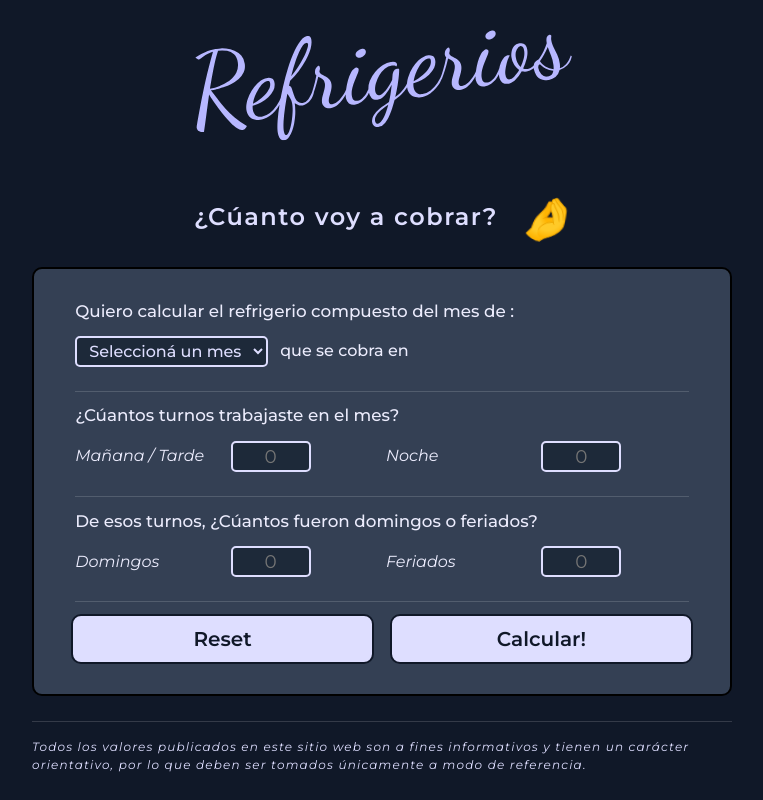
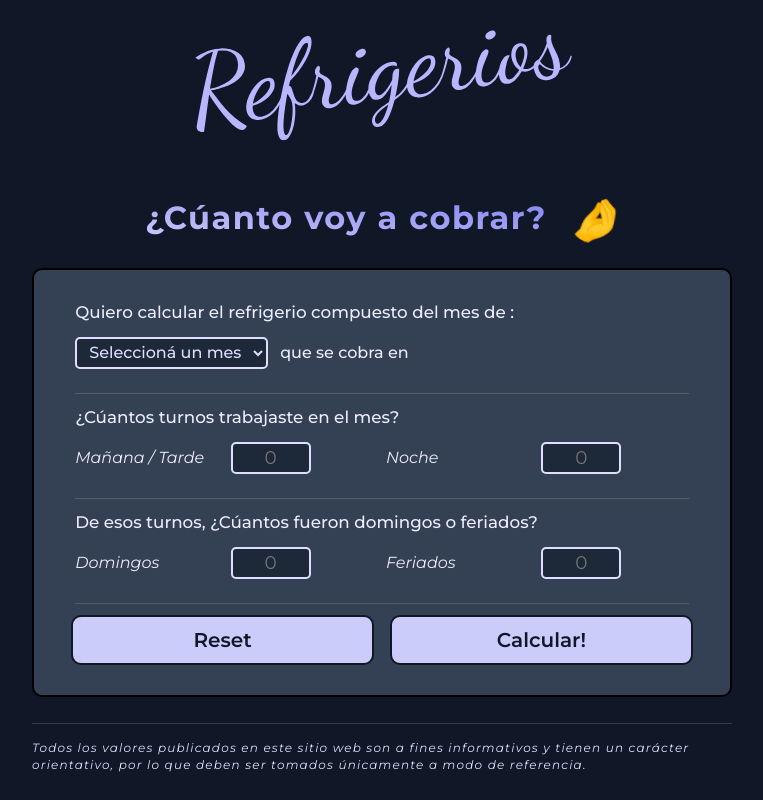
Before and after one commit to Alejandro-Madero/refrigerios, a React (Vite) app: page / in a window 1280 px wide. Shown: the whole page, without its empty margins (258-1021 px from the left). Built offline with nearby package versions, Linux system fonts and the light colour scheme.

Commit message:
Updated header title color, font-size for larger screen and font-weight. Updated button on hover border-color and background-color. Updated Disclaimer line-height.

```diff
--- a/src/Components/Disclaimer/Disclaimer.module.css
+++ b/src/Components/Disclaimer/Disclaimer.module.css
@@ -10,13 +10,17 @@
   font-size: 0.75rem;
   font-style: italic;
   letter-spacing: 1.2px;
-  line-height: 1.5;
+  line-height: 1.3;
   color: var(--color-primary-200);
 }
 
 @media (min-width: 750px) {
   .disclaimer {
     width: 80%;
+  }
+
+  .disclaimer p {
+    line-height: 1.4;
   }
 }
 
--- a/src/Components/Form/Form.module.css
+++ b/src/Components/Form/Form.module.css
@@ -133,7 +133,7 @@ span > .months-payment {
 
 .form-btns {
   border: 2px solid var(--color-neutral-900);
-  background-color: var(--color-primary-200);
+  background-color: var(--color-primary-300);
   color: var(--color-neutral-900);
   font-size: 1.25rem;
   font-weight: 600;
@@ -146,8 +146,8 @@ span > .months-payment {
 @media (min-width: 500px) {
   .form-btns:hover {
     background-color: var(--color-neutral-800);
-    color: var(--color-primary-200);
-    border: 2px solid var(--color-primary-200);
+    color: var(--color-primary-300);
+    border: 2px solid var(--color-primary-500);
   }
 
   .shifts {
--- a/src/Components/Header/Header.module.css
+++ b/src/Components/Header/Header.module.css
@@ -10,8 +10,15 @@
 
 .title {
   font-size: 1.25rem;
-  font-weight: 500;
-  color: var(--color-primary-200);
+  font-weight: 600;
+  background-image: linear-gradient(
+    to top right,
+    var(--color-primary-300),
+    var(--color-primary-600)
+  );
+  color: transparent;
+  background-clip: text;
+  -webkit-background-clip: text;
 }
 
 .fingers {
@@ -60,7 +67,7 @@
   .title {
     font-size: 1.35rem;
     letter-spacing: 1.5px;
-    font-weight: 600;
+    font-weight: 700;
   }
 
   .fingers {
@@ -71,7 +78,7 @@
 
 @media (min-width: 750px) {
   .title {
-    font-size: 1.5rem;
+    font-size: 2rem;
   }
 
   .header {
```
